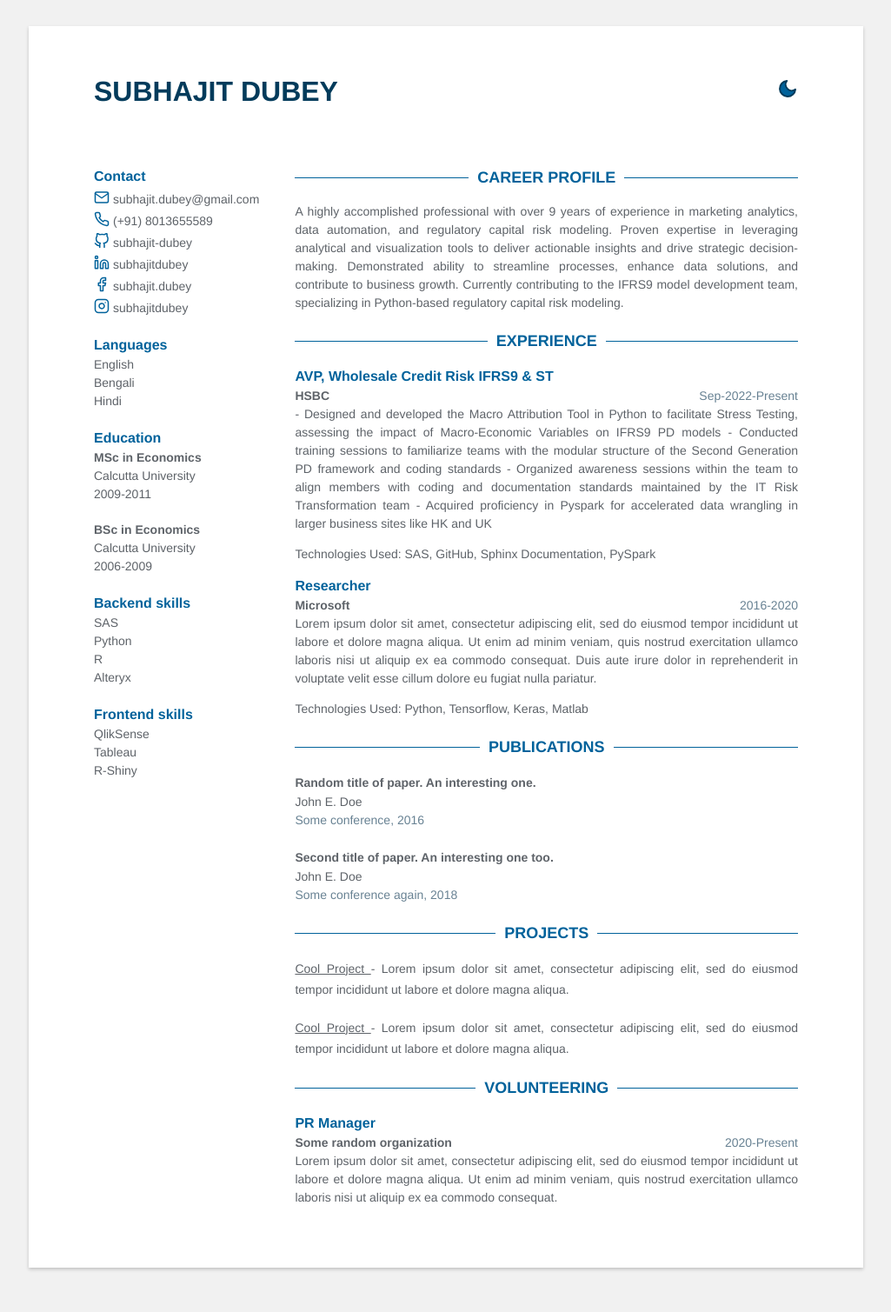
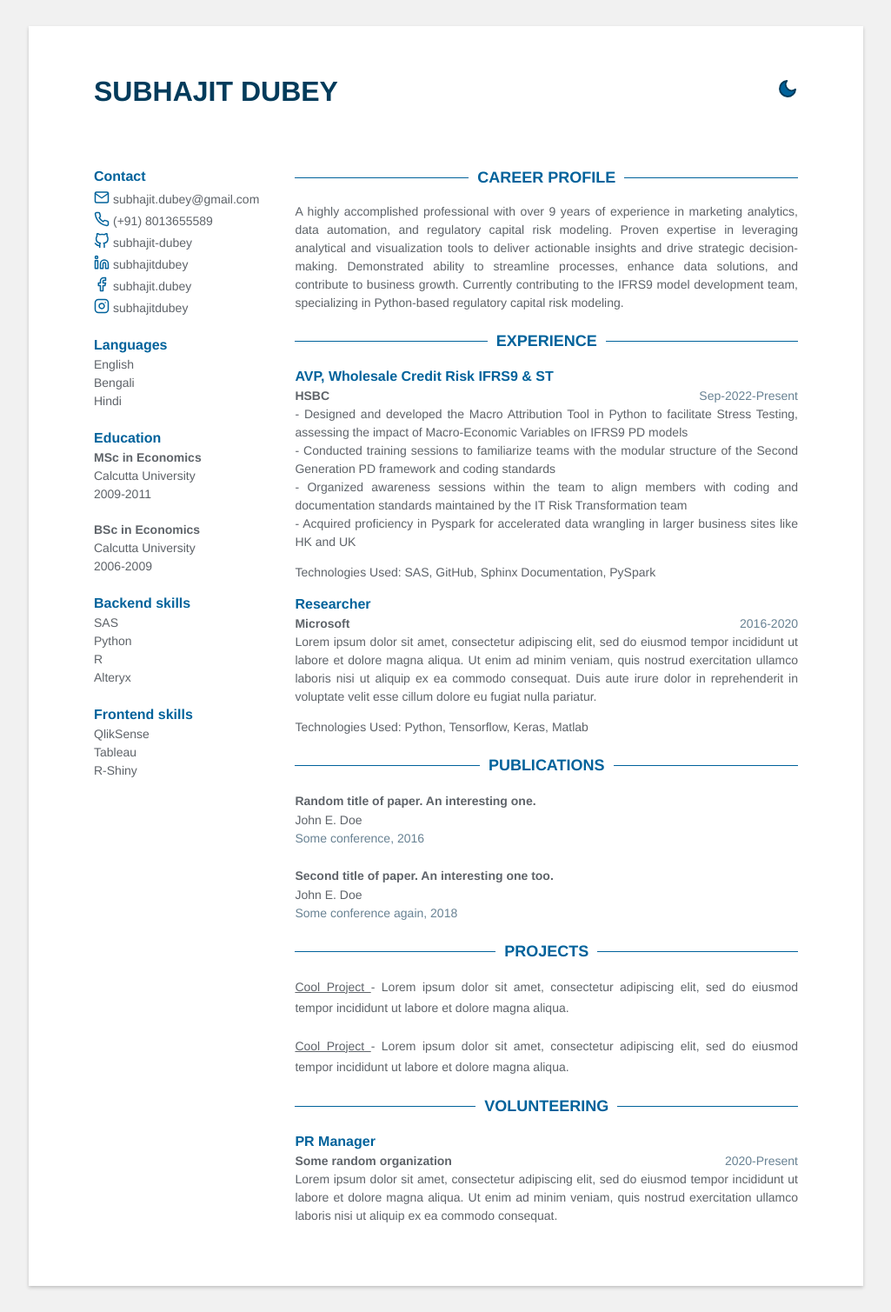
Before and after one commit to subhajit-dubey/cv_soft, a Jekyll site: the page built from index.html, in a window 1280 px wide. Shown: the whole page at 87% size, without its empty margins (127-1152 px from the left). Built offline with Jekyll 4.4.1, drawn with Linux system fonts in a browser that asks for light colours; before the commit the page ends 1488 px from its top, so only the background shows below that.

Commit message:
adding breaks for each pointers in experience

```diff
--- a/_data/data.yml
+++ b/_data/data.yml
@@ -56,11 +56,11 @@ experience:
     company: HSBC
     details: |
       - Designed and developed the Macro Attribution Tool in Python to facilitate
-        Stress Testing, assessing the impact of Macro-Economic Variables on IFRS9 PD models
+        Stress Testing, assessing the impact of Macro-Economic Variables on IFRS9 PD models <br>
       - Conducted training sessions to familiarize teams with the modular structure of the
-        Second Generation PD framework and coding standards
+        Second Generation PD framework and coding standards <br>
       - Organized awareness sessions within the team to align members with coding and documentation
-        standards maintained by the IT Risk Transformation team
+        standards maintained by the IT Risk Transformation team <br>
       - Acquired proficiency in Pyspark for accelerated data wrangling in
         larger business sites like HK and UK
     technologies_used: |
```
